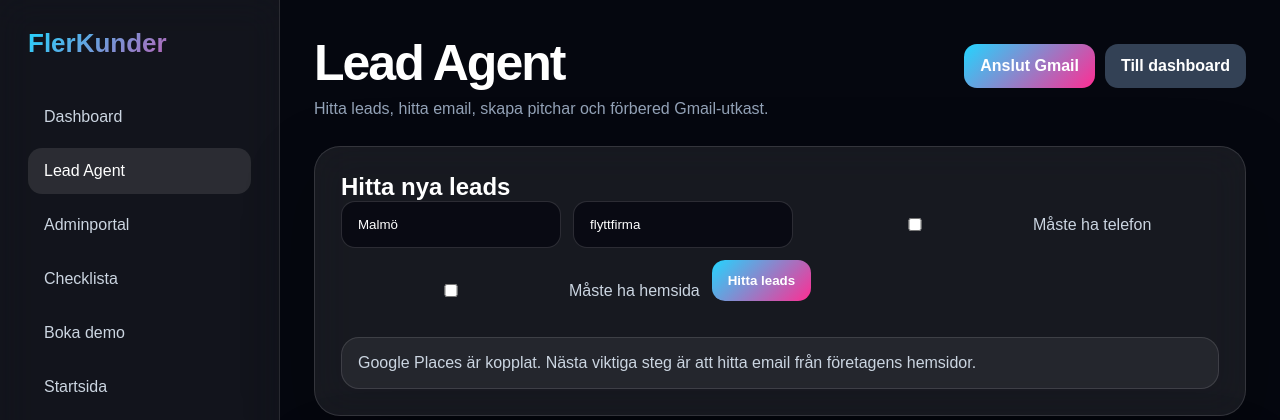
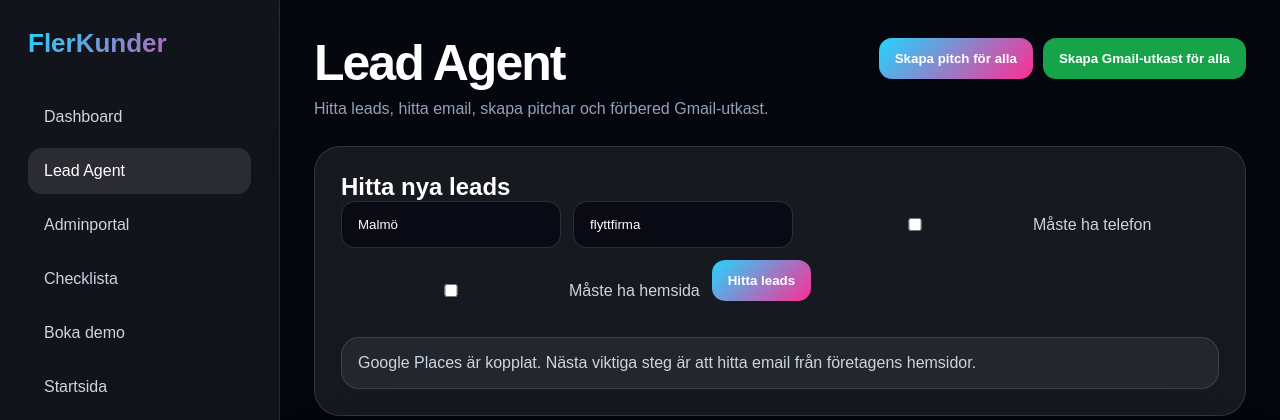
Before and after one commit to flackynmr1/Commit-AI, a Flask app: page /leads/ in a window 1280 px wide. Shown: the top 420 px of the page. Run offline with Flask 3, Linux system fonts and the light colour scheme; data that the repository does not hold is empty.

Commit message:
Add Gmail draft all button

```diff
--- a/leads/routes.py
+++ b/leads/routes.py
@@ -67,7 +67,6 @@ def find_leads():
 @leads.route("/pitch/<int:lead_id>", methods=["POST"])
 def create_pitch(lead_id):
     lead = Lead.query.get_or_404(lead_id)
-
     subject, body = create_pitch_for_lead(lead)
 
     lead.email_subject = subject
@@ -92,6 +91,39 @@ def pitch_all():
 
     db.session.commit()
     flash(f"Skapade pitchar för {created_count} leads.", "success")
+    return redirect(url_for("leads.lead_dashboard"))
+
+
+@leads.route("/gmail/draft-all", methods=["POST"])
+def gmail_draft_all():
+    if create_gmail_draft is None:
+        flash("Gmail service är inte konfigurerad.", "warning")
+        return redirect(url_for("leads.lead_dashboard"))
+
+    if "gmail_token" not in session:
+        return redirect(url_for("leads.gmail_connect"))
+
+    all_leads = Lead.query.all()
+    created = 0
+    skipped = 0
+
+    for lead in all_leads:
+        if not lead.email or not lead.email_body:
+            skipped += 1
+            continue
+
+        create_gmail_draft(
+            session["gmail_token"],
+            lead.email,
+            lead.email_subject or f"Fler kunder till {lead.company_name}",
+            lead.email_body,
+        )
+
+        lead.status = "Gmail-utkast skapat"
+        created += 1
+
+    db.session.commit()
+    flash(f"Skapade {created} Gmail-utkast. Hoppade över {skipped} leads utan email eller pitch.", "success")
     return redirect(url_for("leads.lead_dashboard"))
 
 
--- a/templates/leads.html
+++ b/templates/leads.html
@@ -80,9 +80,18 @@ function copyAllMails(){
       <p>Hitta leads, hitta email, skapa pitchar och förbered Gmail-utkast.</p>
     </div>
 
-      <div class="header-actions">
-        <a class="btn" href="/leads/gmail/connect">Anslut Gmail</a>
-        <a class="btn dark" href="/dashboard">Till dashboard</a>
+    <div class="bulk-actions">
+      <form method="POST" action="/leads/pitch-all">
+        <button class="btn" type="submit">
+          Skapa pitch för alla
+        </button>
+      </form>
+
+      <form method="POST" action="/leads/gmail/draft-all">
+        <button class="btn green" type="submit">
+          Skapa Gmail-utkast för alla
+        </button>
+      </form>
     </div>
   </div>
 
```
Lines whose indentation alone changed are shown as unchanged.
